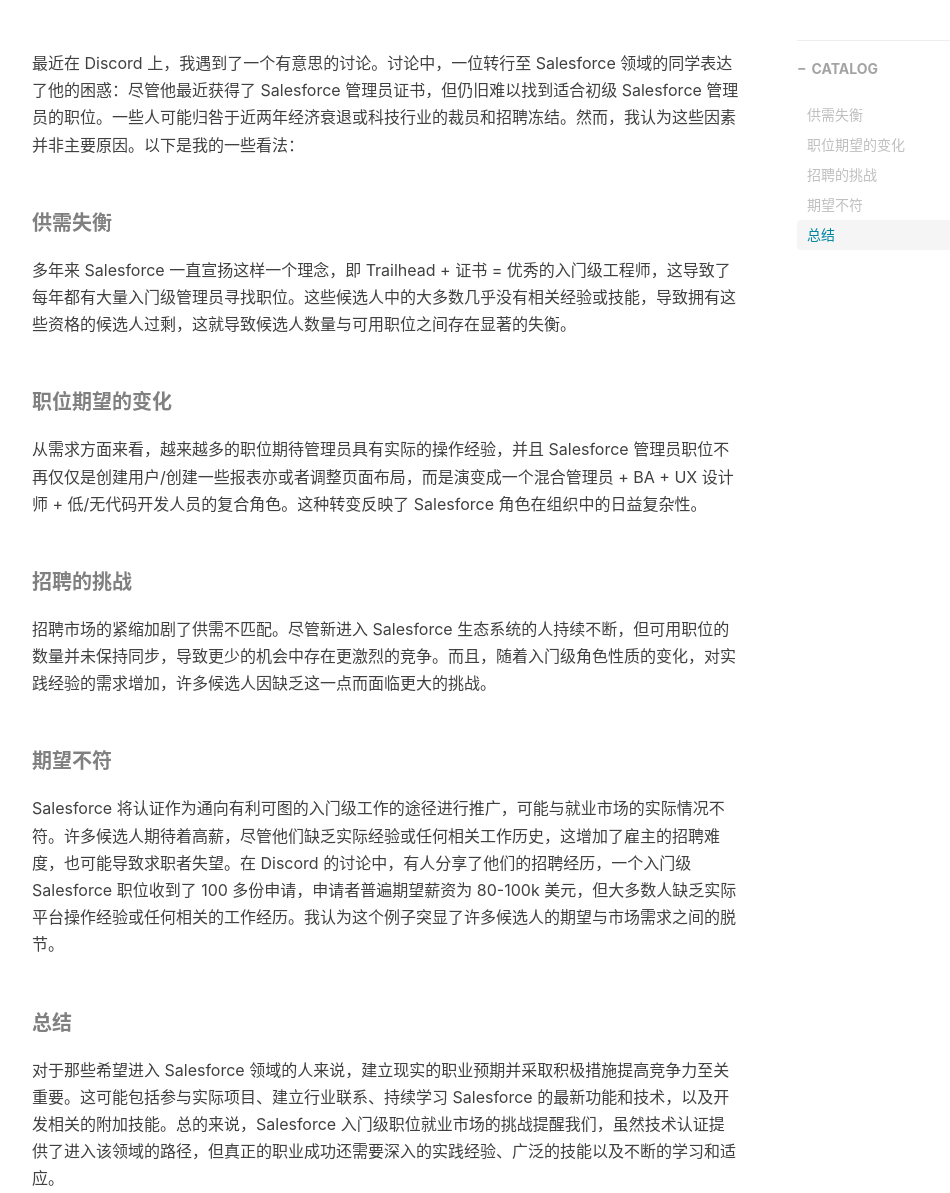
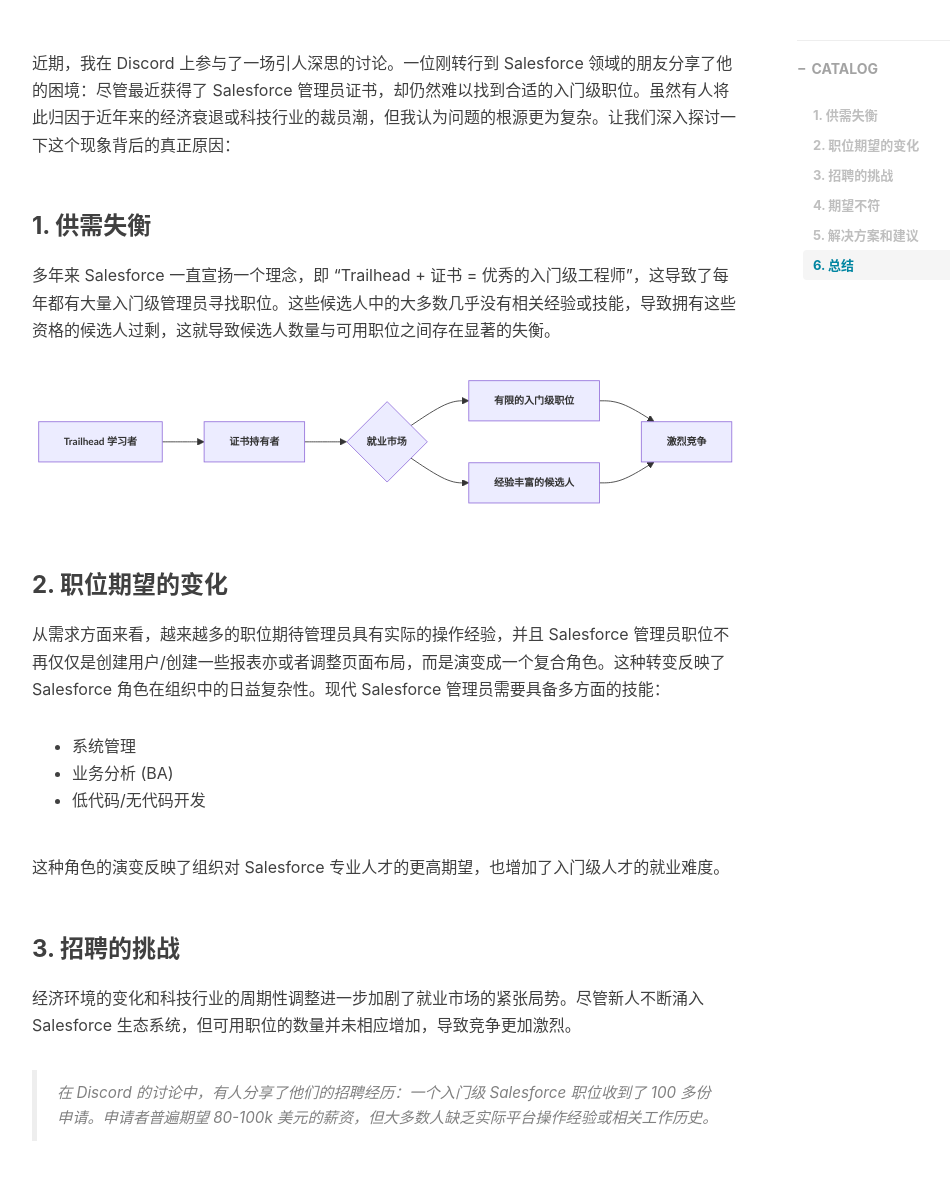
Before and after one commit to dyncan/dyncan.github.io, a Jekyll site: the page built from _posts/2024-03-04-exploring-the-challenges-of-entry-level-positions-at-salesforce.markdown, in a window 1280 px wide and 1400 px high, scrolled down 310 px. Shown: the part 207-1400 px from the top of the window, without its empty margins (233-1183 px from the left). Built offline with Jekyll 4.4.1, drawn with Linux system fonts in a browser that asks for light colours; nearby versions of some CDN libraries; comment, search, counter and statistics services are not loaded; some of the changed text lies outside the part shown.

Commit message:
update post: exploring-the-challenges-of-entry-level-positions-at-salesforce

```diff
--- a/_posts/2024-03-04-exploring-the-challenges-of-entry-level-positions-at-salesforce.markdown
+++ b/_posts/2024-03-04-exploring-the-challenges-of-entry-level-positions-at-salesforce.markdown
@@ -1,6 +1,6 @@
 ---
 layout: post
-title: "探索入门级职位在 Salesforce 面临的挑战"
+title: "探讨 Salesforce 入门级职位面临的挑战"
 subtitle: ""
 date: 2024-03-04 12:00:00
 author: "Peter Dong"
@@ -11,24 +11,73 @@
   - Career Planning
 ---
 
-最近在 Discord 上，我遇到了一个有意思的讨论。讨论中，一位转行至 Salesforce 领域的同学表达了他的困惑：尽管他最近获得了 Salesforce 管理员证书，但仍旧难以找到适合初级 Salesforce 管理员的职位。一些人可能归咎于近两年经济衰退或科技行业的裁员和招聘冻结。然而，我认为这些因素并非主要原因。以下是我的一些看法：
+近期，我在 Discord 上参与了一场引人深思的讨论。一位刚转行到 Salesforce 领域的朋友分享了他的困境：尽管最近获得了 Salesforce 管理员证书，却仍然难以找到合适的入门级职位。虽然有人将此归因于近年来的经济衰退或科技行业的裁员潮，但我认为问题的根源更为复杂。让我们深入探讨一下这个现象背后的真正原因：
 
-##### 供需失衡
+### 1. 供需失衡
 
-多年来 Salesforce 一直宣扬这样一个理念，即 Trailhead + 证书 = 优秀的入门级工程师，这导致了每年都有大量入门级管理员寻找职位。这些候选人中的大多数几乎没有相关经验或技能，导致拥有这些资格的候选人过剩，这就导致候选人数量与可用职位之间存在显著的失衡。
+多年来 Salesforce 一直宣扬一个理念，即 "Trailhead + 证书 = 优秀的入门级工程师"，这导致了每年都有大量入门级管理员寻找职位。这些候选人中的大多数几乎没有相关经验或技能，导致拥有这些资格的候选人过剩，这就导致候选人数量与可用职位之间存在显著的失衡。
 
-##### 职位期望的变化
+<div class="mermaid" style="text-align: center;">
+  graph LR
+      A[Trailhead 学习者] --> B[证书持有者]
+      B --> C{就业市场}
+      C --> D[有限的入门级职位]
+      C --> E[经验丰富的候选人]
+      D --> F[激烈竞争]
+      E --> F
+</div>
 
-从需求方面来看，越来越多的职位期待管理员具有实际的操作经验，并且 Salesforce 管理员职位不再仅仅是创建用户/创建一些报表亦或者调整页面布局，而是演变成一个混合管理员 + BA + UX 设计师 + 低/无代码开发人员的复合角色。这种转变反映了 Salesforce 角色在组织中的日益复杂性。
+### 2. 职位期望的变化
 
-##### 招聘的挑战
+从需求方面来看，越来越多的职位期待管理员具有实际的操作经验，并且 Salesforce 管理员职位不再仅仅是创建用户/创建一些报表亦或者调整页面布局，而是演变成一个复合角色。这种转变反映了 Salesforce 角色在组织中的日益复杂性。现代 Salesforce 管理员需要具备多方面的技能：
 
-招聘市场的紧缩加剧了供需不匹配。尽管新进入 Salesforce 生态系统的人持续不断，但可用职位的数量并未保持同步，导致更少的机会中存在更激烈的竞争。而且，随着入门级角色性质的变化，对实践经验的需求增加，许多候选人因缺乏这一点而面临更大的挑战。
+- 系统管理
+- 业务分析 (BA)
+- 低代码/无代码开发
 
-##### 期望不符
+这种角色的演变反映了组织对 Salesforce 专业人才的更高期望，也增加了入门级人才的就业难度。
 
-Salesforce 将认证作为通向有利可图的入门级工作的途径进行推广，可能与就业市场的实际情况不符。许多候选人期待着高薪，尽管他们缺乏实际经验或任何相关工作历史，这增加了雇主的招聘难度，也可能导致求职者失望。在 Discord 的讨论中，有人分享了他们的招聘经历，一个入门级 Salesforce 职位收到了 100 多份申请，申请者普遍期望薪资为 80-100k 美元，但大多数人缺乏实际平台操作经验或任何相关的工作经历。我认为这个例子突显了许多候选人的期望与市场需求之间的脱节。
+### 3. 招聘的挑战
 
-##### 总结
+经济环境的变化和科技行业的周期性调整进一步加剧了就业市场的紧张局势。尽管新人不断涌入 Salesforce 生态系统，但可用职位的数量并未相应增加，导致竞争更加激烈。
 
-对于那些希望进入 Salesforce 领域的人来说，建立现实的职业预期并采取积极措施提高竞争力至关重要。这可能包括参与实际项目、建立行业联系、持续学习 Salesforce 的最新功能和技术，以及开发相关的附加技能。总的来说，Salesforce 入门级职位就业市场的挑战提醒我们，虽然技术认证提供了进入该领域的路径，但真正的职业成功还需要深入的实践经验、广泛的技能以及不断的学习和适应。
+> 在 Discord 的讨论中，有人分享了他们的招聘经历：一个入门级 Salesforce 职位收到了 100 多份申请。申请者普遍期望 80-100k 美元的薪资，但大多数人缺乏实际平台操作经验或相关工作历史。
+
+### 4. 期望不符
+
+Salesforce 将认证作为通向高薪入门级工作的捷径，这可能导致了求职者期望与市场现实之间的严重脱节。许多新证书持有者期待高薪，但缺乏雇主所看重的实际经验，这不仅增加了雇主的招聘难度，也可能导致求职者的失望和挫折。
+
+### 5. 解决方案和建议
+
+对于有志于 Salesforce 领域的新人，以下建议可能会有所帮助：
+
+1. **获取实践经验**
+   - 参与志愿者项目或非营利组织的 Salesforce 实施
+   - 创建个人 Salesforce 开发者组织，构建实际项目
+   - 寻找实习或学徒机会，积累实际工作经验
+
+2. **持续学习**
+   - 深入学习 Salesforce 的最新功能和技术
+   - 关注行业趋势和最佳实践
+   - 参加 Salesforce 认证考试，但不要过分依赖证书
+
+3. **建立网络**
+   - 积极参与 Salesforce 社区活动和在线论坛
+   - 寻找导师，获取行业洞察和职业建议
+   - 利用 LinkedIn 等平台扩展专业网络
+
+4. **培养附加技能**
+   - 学习其他编程技能 (例如 JavaScript)
+   - 提高业务分析和项目管理能力
+   - 培养沟通和问题解决等软技能
+
+5. **调整期望**
+   - 设定合理的薪资预期，考虑接受较低起薪以换取宝贵的经验
+   - 准备从较小的项目或较低级别的职位开始，逐步积累经验
+   - 保持耐心和毅力，职业发展是一个长期过程
+
+### 6. 总结
+
+Salesforce 入门级职位市场的挑战提醒我们，技术认证虽然提供了进入该领域的途径，但真正的职业成功需要更多元素：深入的实践经验、广泛的技能组合，以及持续学习和适应的能力。对于新人来说，重要的是要建立现实的职业预期，并采取积极主动的态度来提高自己的竞争力。
+
+尽管当前市场存在挑战，但 Salesforce 生态系统仍然充满机遇。通过正确的策略和不懈的努力，有志之士依然可以在这个充满活力的领域中找到自己的位置并取得成功。
```
